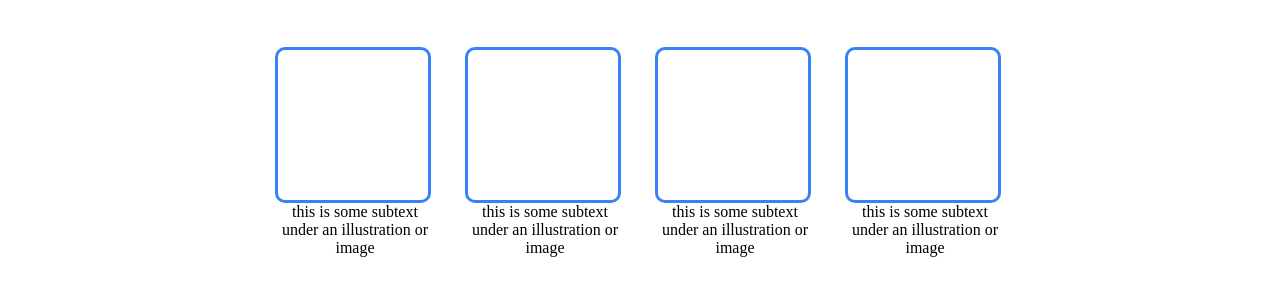
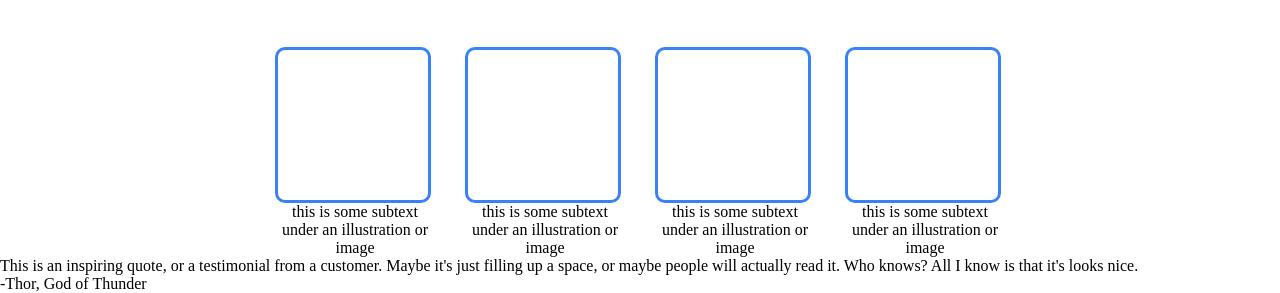
Before and after one commit to Soham-123-code/Landing-Page, a plain HTML site: page index.html in a window 1280 px wide. Shown: the part 638-931 px from the top of the page. Before the commit the page ends 895 px from the top, so only its background shows below. Drawn offline with Linux system fonts and the light colour scheme.

Commit message:
add quotebox features to the page

```diff
--- a/index.html
+++ b/index.html
@@ -50,7 +50,10 @@
               <div class="text">this is some subtext under an illustration or image</div>
             </div>
           </div>
-
+    </div>
+    <div class="quote-box">
+        <div class="quote-text">This is an inspiring quote, or a testimonial from a customer. Maybe it's just filling up a space, or maybe people will actually read it. Who knows? All I know is that it's looks nice.</div>
+        <div class="sub-quote">-Thor, God of Thunder</div>
     </div>
 </body>
 </html>
```
